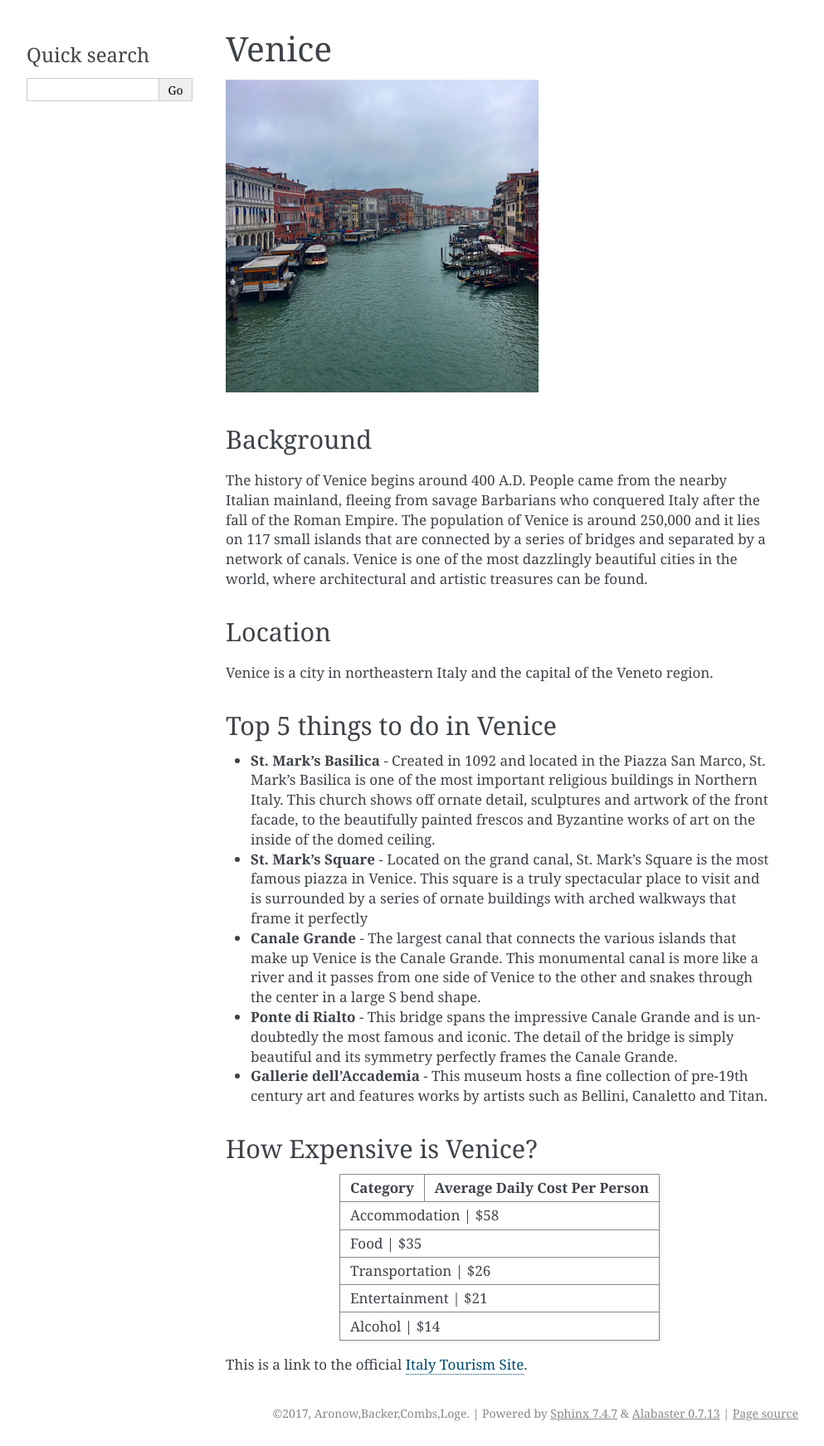
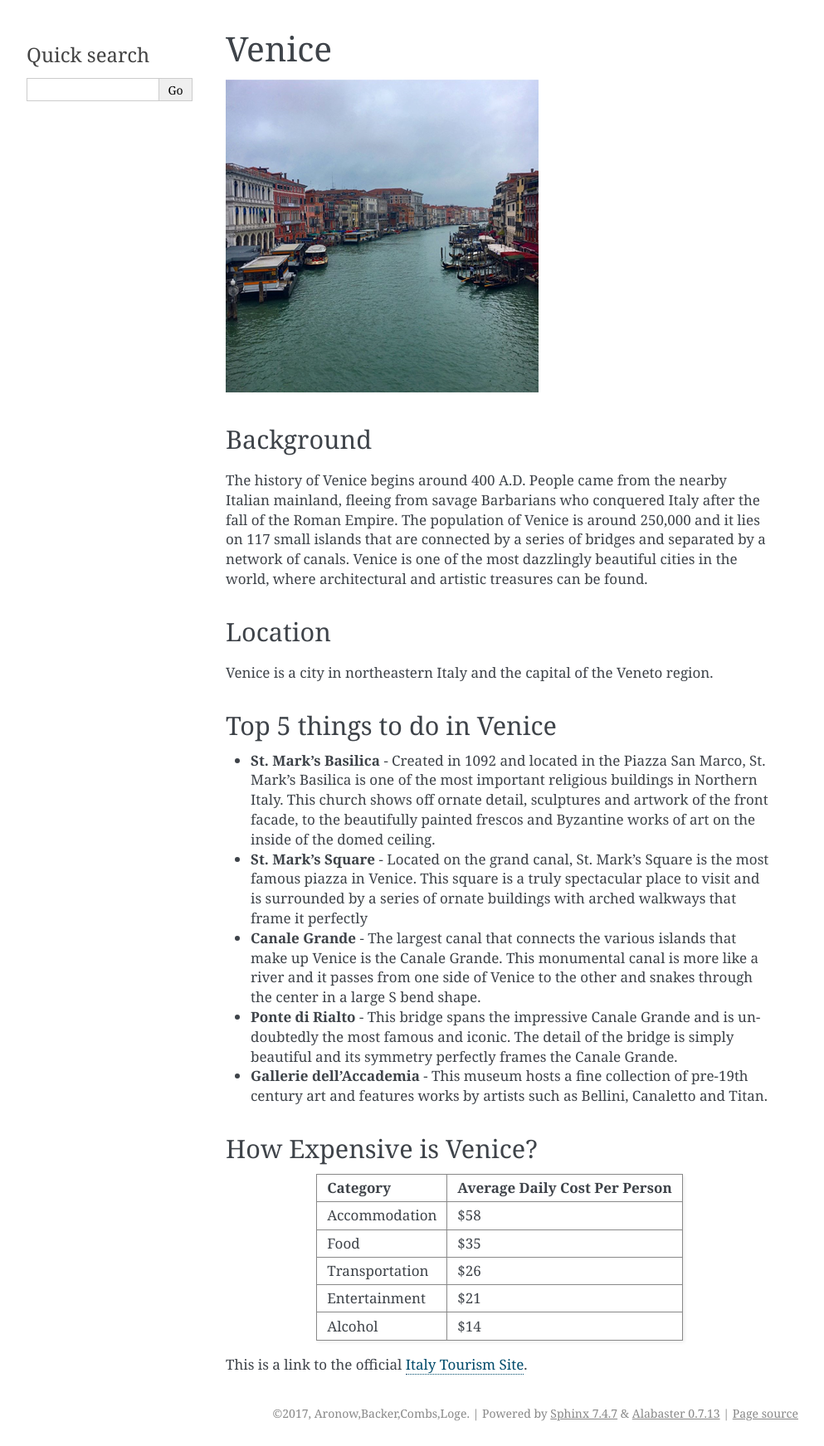
Before and after one commit to tloge/Cities_In_Italy, a Sphinx documentation site: the page built from source/venice/index.rst, in a window 1280 px wide. Shown: the whole page at 83% size, without its empty margins (148-1141 px from the left). Built offline with Sphinx 7.4.7, drawn with Linux system fonts in a browser that asks for light colours.

Commit message:
Table changes

```diff
--- a/source/venice/index.rst
+++ b/source/venice/index.rst
@@ -30,20 +30,15 @@ Top 5 things to do in Venice
 How Expensive is Venice?
 ------------------------
 
-+----------------+--------------------------------+
-| Category       |  Average Daily Cost Per Person |
-+================+================================+
-| Accommodation  |     $58                        |
-+-------------------------------------------------+
-| Food           |     $35                        |
-+-------------------------------------------------+
-| Transportation |     $26                        |
-+-------------------------------------------------+
-| Entertainment  |     $21                        |
-+-------------------------------------------------+
-| Alcohol        |     $14                        |
-+-------------------------------------------------+
-
+================   ==============================
+ Category           Average Daily Cost Per Person
+================   ==============================
+ Accommodation       $58
+ Food                $35
+ Transportation      $26
+ Entertainment       $21
+ Alcohol             $14
+================   ==============================
 This is a link to the official `Italy Tourism Site <http://www.italia.it/en/home.html>`_.
 
 .. Link Code
```
